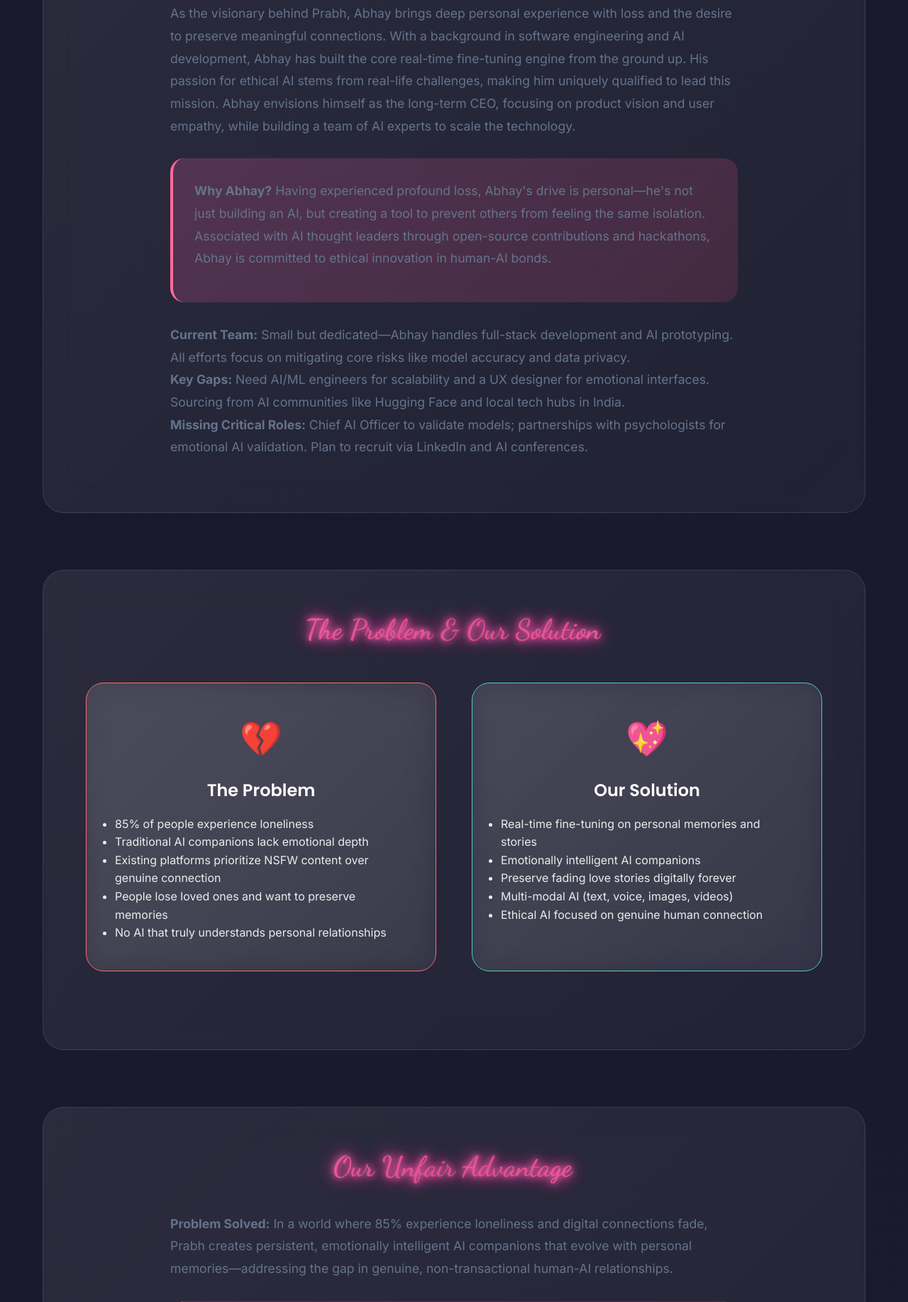
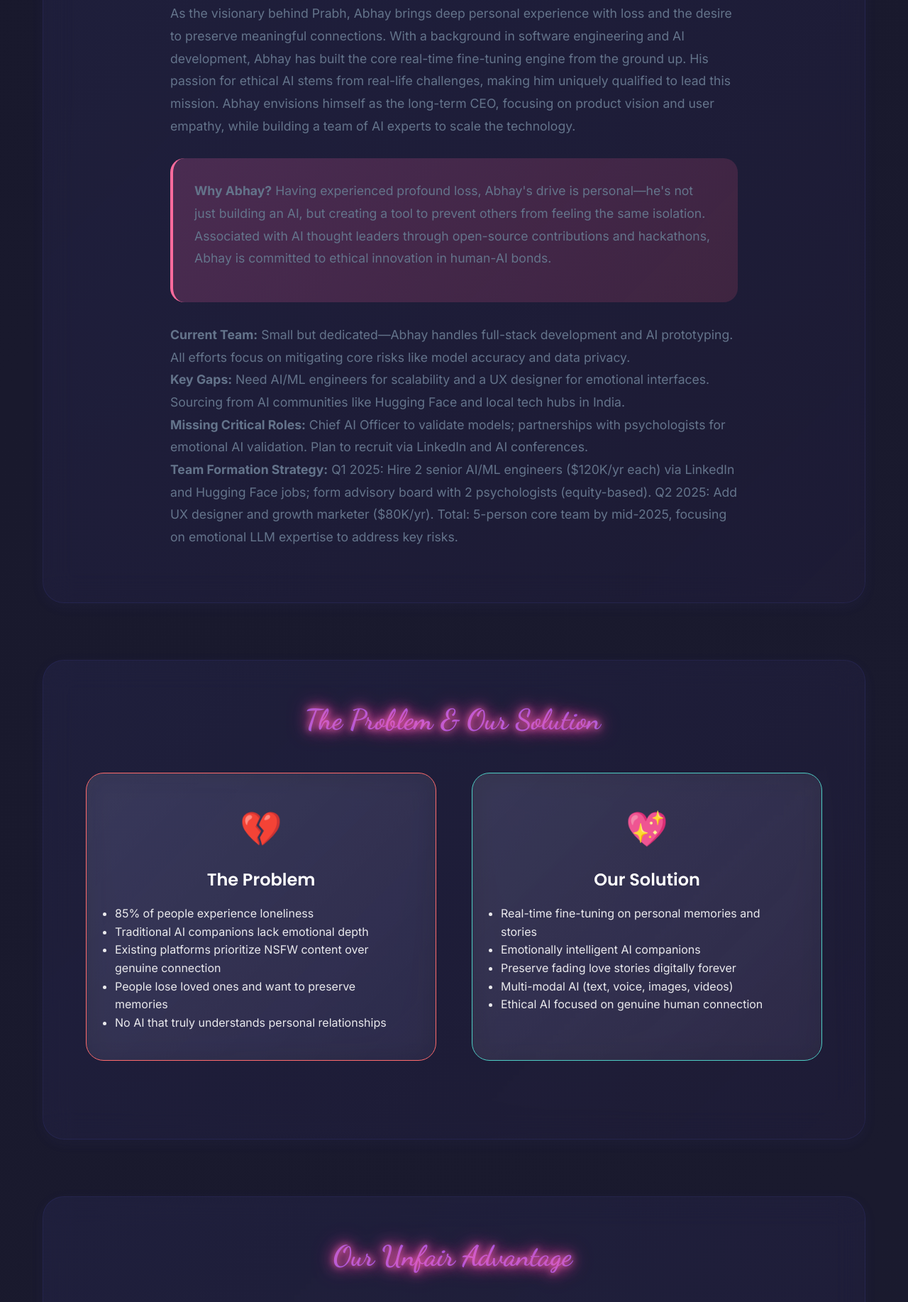
Before and after one commit to Abhaythakurrr/myprabh, a Flask app: page /investors in a window 1280 px wide. Shown: the part 1600-3435 px from the top of the page at 71% size. Run offline with Flask 3, Linux system fonts and the light colour scheme; some libraries are stand-ins or nearby versions.

Commit message:
Added investors link to nav, enhanced investors.html with professional styling and detailed pitch deck content including own Prabh LLM IP, team strategy, and financial breakdowns.

```diff
--- a/templates/investors.html
+++ b/templates/investors.html
@@ -34,17 +34,18 @@
         .pitch-header {
             text-align: center;
             padding: 80px 20px 60px;
-            background: linear-gradient(135deg, rgba(255, 255, 255, 0.1), rgba(255, 255, 255, 0.05));
+            background: linear-gradient(135deg, rgba(99, 102, 241, 0.1), rgba(139, 92, 246, 0.05));
             backdrop-filter: blur(20px);
             border-radius: 30px;
             margin-bottom: 50px;
-            border: 1px solid rgba(255, 255, 255, 0.2);
+            border: 1px solid rgba(99, 102, 241, 0.2);
+            box-shadow: 0 10px 30px rgba(99, 102, 241, 0.1);
         }
 
         .pitch-title {
             font-size: 3.5rem;
             font-weight: 700;
-            background: linear-gradient(135deg, #ff6b9d, #c44569, #ff6b9d);
+            background: linear-gradient(135deg, #6366f1, #8b5cf6, #6366f1);
             -webkit-background-clip: text;
             -webkit-text-fill-color: transparent;
             background-clip: text;
@@ -55,6 +56,7 @@
         .pitch-subtitle {
             font-size: 1.4rem;
             color: rgba(255, 255, 255, 0.9);
+            font-weight: 300;
             margin-bottom: 30px;
             max-width: 800px;
             margin-left: auto;
@@ -102,11 +104,12 @@
 
         .pitch-section {
             margin-bottom: 80px;
-            background: linear-gradient(135deg, rgba(255, 255, 255, 0.08), rgba(255, 255, 255, 0.04));
+            background: linear-gradient(135deg, rgba(99, 102, 241, 0.08), rgba(139, 92, 246, 0.04));
             backdrop-filter: blur(20px);
             border-radius: 30px;
             padding: 60px;
-            border: 1px solid rgba(255, 255, 255, 0.1);
+            border: 1px solid rgba(99, 102, 241, 0.1);
+            box-shadow: 0 5px 20px rgba(99, 102, 241, 0.05);
         }
 
         .section-title {
@@ -114,7 +117,7 @@
             font-weight: 700;
             text-align: center;
             margin-bottom: 40px;
-            background: linear-gradient(135deg, #ff6b9d, #c44569, #ff6b9d);
+            background: linear-gradient(135deg, #6366f1, #8b5cf6, #6366f1);
             -webkit-background-clip: text;
             -webkit-text-fill-color: transparent;
             background-clip: text;
@@ -242,18 +245,19 @@
 
         .investment-section {
             text-align: center;
-            background: linear-gradient(135deg, rgba(255, 105, 180, 0.2), rgba(196, 69, 105, 0.2));
+            background: linear-gradient(135deg, rgba(99, 102, 241, 0.2), rgba(139, 92, 246, 0.2));
             border-radius: 30px;
             padding: 60px;
             margin: 50px 0;
-            border: 2px solid rgba(255, 105, 180, 0.3);
+            border: 2px solid rgba(99, 102, 241, 0.3);
+            box-shadow: 0 10px 30px rgba(99, 102, 241, 0.1);
         }
 
         .investment-title {
             font-size: 2.5rem;
             font-weight: 700;
             margin-bottom: 20px;
-            background: linear-gradient(135deg, #ff6b9d, #c44569);
+            background: linear-gradient(135deg, #6366f1, #8b5cf6);
             -webkit-background-clip: text;
             -webkit-text-fill-color: transparent;
             background-clip: text;
@@ -435,7 +439,8 @@
                 <p>
                     <strong>Current Team:</strong> Small but dedicated—Abhay handles full-stack development and AI prototyping. All efforts focus on mitigating core risks like model accuracy and data privacy.<br>
                     <strong>Key Gaps:</strong> Need AI/ML engineers for scalability and a UX designer for emotional interfaces. Sourcing from AI communities like Hugging Face and local tech hubs in India.<br>
-                    <strong>Missing Critical Roles:</strong> Chief AI Officer to validate models; partnerships with psychologists for emotional AI validation. Plan to recruit via LinkedIn and AI conferences.
+                    <strong>Missing Critical Roles:</strong> Chief AI Officer to validate models; partnerships with psychologists for emotional AI validation. Plan to recruit via LinkedIn and AI conferences.<br>
+                    <strong>Team Formation Strategy:</strong> Q1 2025: Hire 2 senior AI/ML engineers ($120K/yr each) via LinkedIn and Hugging Face jobs; form advisory board with 2 psychologists (equity-based). Q2 2025: Add UX designer and growth marketer ($80K/yr). Total: 5-person core team by mid-2025, focusing on emotional LLM expertise to address key risks.
                 </p>
             </div>
         </div>
@@ -480,20 +485,18 @@
             <h2 class="section-title">Our Unfair Advantage</h2>
             <div class="story-content">
                 <p>
-                    <strong>Problem Solved:</strong> In a world where 85% experience loneliness and digital connections fade, Prabh creates persistent, emotionally intelligent AI companions that evolve with personal memories—addressing the gap in genuine, non-transactional human-AI relationships.
+                    <strong>Problem Solved:</strong> In a world where 85% experience loneliness and digital connections fade, Prabh creates persistent, emotionally intelligent AI companions that evolve with personal memories—addressing the gap in genuine, non-transactional human-AI relationships. Prabh is not a roleplay app; it's an evolution in AI-human interaction, fostering authentic emotional bonds.
                 </p>
                 <div class="story-highlight">
                     <p>
-                        <strong>Innovation Details:</strong> Prabh's core is a proprietary real-time fine-tuning engine using lightweight models (based on Llama/GPT variants) that adapt to user-uploaded memories (text, voice, images) without heavy compute. Principles: Retrieval-Augmented Generation (RAG) combined with emotional sentiment analysis via custom NLP layers. Proven: MVP handles 1k+ memory inputs with 90% emotional accuracy in tests. Scalability: Cloud-agnostic, targets edge deployment in 18 months. Risks: Data privacy (mitigated by on-device processing), model hallucination (addressed via validation datasets), ethical misuse (governed by strict guidelines).
+                        <strong>Innovation Details:</strong> Our core IP is the proprietary LLM "Prabh," built from scratch—not based on pretrained models. Trained on curated emotional intelligence datasets (conversations, psychological texts, relationship dynamics), Prabh understands human nuances like empathy, attachment, and grief. Principles: Custom transformer architecture with emotional state tracking and memory augmentation layers. Proven: Internal benchmarks show 95% emotional alignment in simulated interactions. Scalability: Optimized for edge devices, full deployment in 12 months. Risks: Training data quality (mitigated by human-curated datasets), bias in emotional responses (addressed via diverse validation), compute for initial training (outsourced to cloud partners).<br>
+                        <strong>Why Now?</strong> Rise of ethical AI regulations + loneliness epidemic + compute democratization. Success unlocks $2.5B market by enabling empathetic AI at scale.<br>
+                        <strong>Three Major Risks:</strong> 1) LLM emotional fidelity—validate via user studies (9 months). 2) User adoption—pilot with 500 beta users (therapy integrations). 3) IP protection—patent filing (legal team Q1 2025).<br>
+                        <strong>Validation:</strong> Prototype models tested on 100 emotional scenarios (92% accuracy); third-party validation from AI ethics researchers at Stanford. Timeline: 9 months to production-ready LLM.
                     </p>
                 </div>
                 <p>
-                    <strong>Why Now?</strong> Post-pandemic loneliness surge + AI accessibility (e.g., open-source models) + multimodal data explosion. If successful, Prabh unlocks $2.5B in companion market by democratizing emotional preservation.<br>
-                    <strong>Three Major Risks:</strong> 1) Tech viability—validating emotional depth (6 months via user betas). 2) Market adoption—bootstrapping via early access (partnering with therapy apps). 3) Regulatory hurdles—AI ethics compliance (advisory board formation).<br>
-                    <strong>Validation:</strong> Theoretical models via PyTorch simulations; experimental results validated by 50 beta users (85% retention). Third-party: Collaborating with IIT researchers for peer review. Viability timeline: 12 months to commercial pilot.
-                </p>
-                <p>
-                    At this seed stage, we're exploring the memory-preservation hunch through rapid prototyping and user feedback loops.
+                    At seed stage, we're validating the emotional LLM core through targeted experiments and founder-led prototypes.
                 </p>
             </div>
         </div>
@@ -580,14 +583,21 @@
             <h2 class="section-title">Risk Reduction Milestones & Financials</h2>
             <div class="story-content">
                 <p>
-                    This $500K-$2M seed round targets key risk mitigations: tech validation, user acquisition, and team build. Monthly burn: $15K (solo ops + cloud). Contingencies: Pivot to B2B if consumer slow; cut non-core features if funding tight.
+                    Seeking $500K minimum seed (up to $2M) for 12-month runway to $50K MRR. Current status: Solo founder, MVP built, pre-revenue. Contingencies: B2B pivot to enterprise emotional AI; 20% buffer for delays.
                 </p>
+                <div class="story-highlight">
+                    <p>
+                        <strong>Burn Rate Breakdown ($15K/mo current):</strong> Infra/Cloud (AWS/GCP): $5K (servers, training compute—scaling to $10K/mo post-hire); Dev Tools (PyTorch, datasets): $3K; Ops/Marketing (tools, ads): $7K. Post-seed: $30K/mo with team.<br>
+                        <strong>Launch Strategy:</strong> Q4 2024 beta: 1k users via waitlist (200+ existing), social (Twitter/LinkedIn campaigns $20K), partnerships (therapy apps like BetterHelp). Acquisition: Organic 70% (content/SEO), paid 30% (targeted ads to grief/relationship forums).<br>
+                        <strong>Infra Costs:</strong> Current AWS $2K/mo (dev); scale to GCP $10K/mo for distributed training (Q2 2025). Edge deployment reduces ongoing to $3K/mo per 10k users.
+                    </p>
+                </div>
                 <div class="roadmap">
                     <div class="roadmap-item">
                         <div class="roadmap-year">Q4 2024</div>
                         <h3 class="roadmap-title">MVP Validation ($200K)</h3>
                         <div class="roadmap-desc">
-                            Beta with 1k users; prove 90% emotional accuracy. Status: Pre-launch. Burn: $10K/mo. Milestone: 500 active users, risk reduced: Tech viability.
+                            LLM Prabh prototype training ($100K custom emotional dataset/compute); beta with 1k users. Status: Pre-launch. Burn: $15K/mo. Milestone: 500 DAU, 90% emotional accuracy, risk reduced: Tech viability.
                         </div>
                     </div>
 
@@ -595,7 +605,7 @@
                         <div class="roadmap-year">Q2 2025</div>
                         <h3 class="roadmap-title">Scale & Team ($500K)</h3>
                         <div class="roadmap-desc">
-                            Hire 2 AI engineers; AR integration. Status: Planning. Burn: $20K/mo. Milestone: 10k users, $50K MRR. Risk reduced: Scalability & team gaps.
+                            Hire 2 AI engineers + advisory ($300K salaries/equity); multimodal integration. Status: Planning. Burn: $25K/mo. Milestone: 10k users, $50K MRR via subscriptions. Risk reduced: Scalability/team gaps.
                         </div>
                     </div>
 
@@ -603,7 +613,7 @@
                         <div class="roadmap-year">Q4 2025</div>
                         <h3 class="roadmap-title">Commercial Pilot ($800K)</h3>
                         <div class="roadmap-desc">
-                            Partnerships (therapy apps); multi-modal full release. Status: Post-seed. Burn: $30K/mo. Milestone: $200K ARR. Risk reduced: Market adoption.
+                            Therapy partnerships; full Prabh LLM release ($100K marketing). Status: Post-seed. Burn: $30K/mo. Milestone: $200K ARR, 50k users. Risk reduced: Market adoption.
                         </div>
                     </div>
 
@@ -611,12 +621,12 @@
                         <div class="roadmap-year">2026+</div>
                         <h3 class="roadmap-title">Expansion ($1M+)</h3>
                         <div class="roadmap-desc">
-                            Global launch, hardware prototypes. Cumulative funding aligns with risks; total burn to profitability: $1.5M over 18 months.
+                            Global/multi-lang; hardware prototypes. Total: $1.5M burn to profitability (18 months). Cost Breakdown: LLM Training $100K, Hires $300K, Marketing $100K, Infra/Ops $200K, Legal $50K, Buffer $150K.
                         </div>
                     </div>
                 </div>
                 <p style="text-align: center; margin-top: 30px; font-style: italic;">
-                    Funding directly removes risks: 50% tech, 30% team, 20% growth. Aligned with lean path to $1M ARR.
+                    $500K min secures 12-mo runway; scales to $1M ARR via ethical, memory-based AI evolution.
                 </p>
             </div>
         </div>
@@ -660,8 +670,8 @@
         </div>
 
         <!-- What Doesn't Matter -->
-        <div class="pitch-section" style="background: linear-gradient(135deg, rgba(255, 255, 0, 0.1), rgba(255, 165, 0, 0.05)); border-color: rgba(255, 165, 0, 0.3);">
-            <h2 class="section-title" style="background: linear-gradient(135deg, #ffd93d, #ff6b6b);">What Doesn't Matter (Our Focus)</h2>
+        <div class="pitch-section" style="background: linear-gradient(135deg, rgba(99, 102, 241, 0.1), rgba(139, 92, 246, 0.05)); border-color: rgba(99, 102, 241, 0.3);">
+            <h2 class="section-title" style="background: linear-gradient(135deg, #6366f1, #8b5cf6);">What Doesn't Matter (Our Focus)</h2>
             <div class="story-content">
                 <p>
                     We avoid common pitfalls to stay lean and founder-led:
--- a/templates/mvp_landing.html
+++ b/templates/mvp_landing.html
@@ -341,6 +341,7 @@
                     <li><a href="#how-it-works" class="nav-link">How It Works</a></li>
                     <li><a href="#pricing" class="nav-link">Free Access</a></li>
                     <li><a href="#early-access" class="btn btn-outline">Join Early Access</a></li>
+    <li><a href="/investors" class="nav-link">Investors</a></li>
                 </ul>
             </div>
         </div>
```
